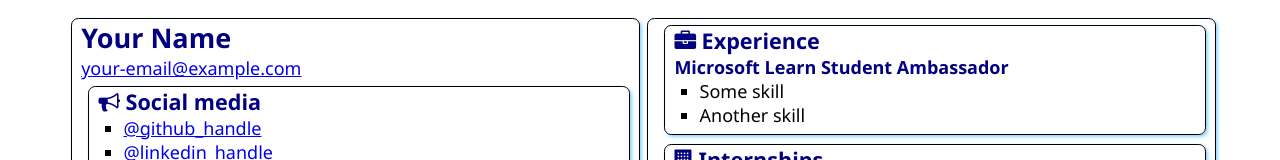
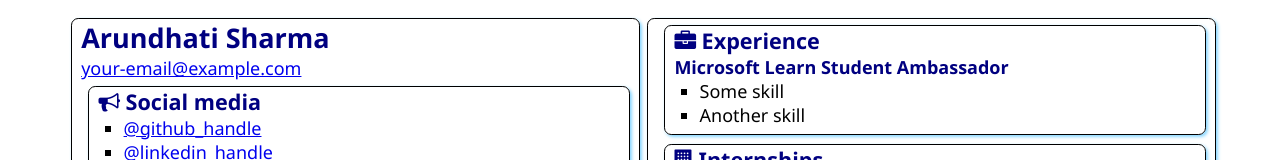
Before and after one commit to Arundhati1Sharma/SATechnicalOnboarding, a plain HTML site: page src/index.html in a window 1280 px wide. Shown: the top 160 px of the page. Drawn offline with Linux system fonts and the light colour scheme.

Commit message:
Added My Name
>Added the name

```diff
--- a/src/index.html
+++ b/src/index.html
@@ -12,7 +12,7 @@
 <body>
     <main>
         <article class="box">
-            <h1>Your Name</h1>
+            <h1>Arundhati Sharma</h1>
             <div><a href="mailto:your.email@example.com">your-email@example.com</a></div>
 
             <section class="box">
```
